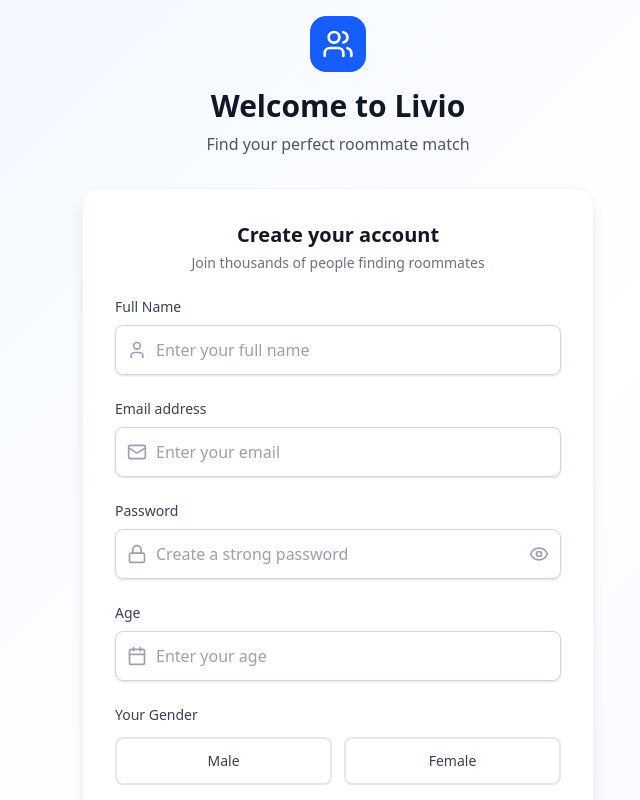
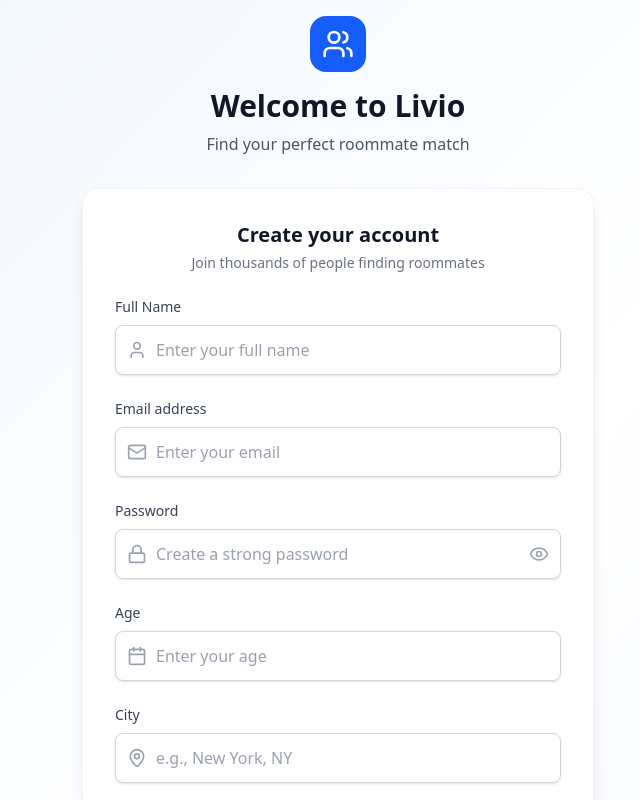
Before and after one commit to shourya-r/Livio, a React (Vite) app in the folder client/: page /auth in a window 1280 px wide. Shown: the top 800 px of the page, without its empty margins (302-942 px from the left). Built offline with nearby package versions, Linux system fonts and the light colour scheme; no server answers.

Commit message:
Add location to profile

```diff
--- a/client/src/components/Sidebar.jsx
+++ b/client/src/components/Sidebar.jsx
@@ -72,6 +72,11 @@ const Sidebar = () => {
                           <h3 className="font-bold text-gray-900 group-hover:text-blue-700 transition-colors duration-200">
                             {match.name}
                           </h3>
+                          {match.location && (
+                            <p className="text-sm text-gray-600 mt-1">
+                              📍 {match.location}
+                            </p>
+                          )}
                         </div>
                         <div className="opacity-0 group-hover:opacity-100 transition-opacity duration-200">
                           <MessageCircle className="w-5 h-5 text-blue-500" />
--- a/client/src/components/SignupForm.jsx
+++ b/client/src/components/SignupForm.jsx
@@ -1,6 +1,6 @@
 import React, { useState } from "react";
 import { useAuthStore } from "../store/useAuthStore";
-import { User, Mail, Lock, Calendar, Users, Eye, EyeOff } from "lucide-react";
+import { User, Mail, Lock, Calendar, Users, Eye, EyeOff, MapPin } from "lucide-react";
 
 const SignupForm = () => {
   const [name, setName] = useState("");
@@ -8,6 +8,7 @@ const SignupForm = () => {
   const [password, setPassword] = useState("");
   const [gender, setGender] = useState("");
   const [age, setAge] = useState("");
+  const [location, setLocation] = useState("");
   const [genderPreference, setGenderPreference] = useState("");
   const [showPassword, setShowPassword] = useState(false);
 
@@ -18,7 +19,7 @@ const SignupForm = () => {
       className="space-y-6"
       onSubmit={(e) => {
         e.preventDefault();
-        signup({ name, email, password, age, gender, genderPreference });
+        signup({ name, email, password, age, gender, genderPreference, location });
       }}
     >
       {/* NAME */}
@@ -132,6 +133,31 @@ const SignupForm = () => {
             max="120"
             className="block w-full pl-10 pr-3 py-3 border border-gray-300 rounded-lg shadow-sm placeholder-gray-400 focus:outline-none focus:ring-2 focus:ring-blue-500 focus:border-blue-500 transition-colors duration-200"
             placeholder="Enter your age"
+          />
+        </div>
+      </div>
+
+      {/* LOCATION */}
+      <div>
+        <label
+          htmlFor="location"
+          className="block text-sm font-medium text-gray-700 mb-2"
+        >
+          City
+        </label>
+        <div className="relative">
+          <div className="absolute inset-y-0 left-0 pl-3 flex items-center pointer-events-none">
+            <MapPin className="h-5 w-5 text-gray-400" />
+          </div>
+          <input
+            id="location"
+            name="location"
+            type="text"
+            required
+            value={location}
+            onChange={(e) => setLocation(e.target.value)}
+            className="block w-full pl-10 pr-3 py-3 border border-gray-300 rounded-lg shadow-sm placeholder-gray-400 focus:outline-none focus:ring-2 focus:ring-blue-500 focus:border-blue-500 transition-colors duration-200"
+            placeholder="e.g., New York, NY"
           />
         </div>
       </div>
--- a/client/src/components/SwipeArea.jsx
+++ b/client/src/components/SwipeArea.jsx
@@ -64,7 +64,7 @@ const SwipeArea = () => {
                     <MapPin className="w-4 h-4 text-white" />
                   </div>
                   <span className="text-sm font-medium">
-                    Looking for roommates
+                    {user.location ? `Looking for roommates in ${user.location}` : "Looking for roommates"}
                   </span>
                 </div>
 
--- a/client/src/pages/ChatPage.jsx
+++ b/client/src/pages/ChatPage.jsx
@@ -100,7 +100,14 @@ const ChatPage = () => {
             className="w-12 h-12 object-cover rounded-full mr-4 border-2 border-blue-300 shadow-md"
             alt={`${match.name}'s profile picture`}
           />
-          <h2 className="text-xl font-bold text-blue-600">{match.name}</h2>
+          <div>
+            <h2 className="text-xl font-bold text-blue-600">{match.name}</h2>
+            {match.location && (
+              <p className="text-sm text-gray-600 mt-1">
+                📍 {match.location}
+              </p>
+            )}
+          </div>
         </div>
 
         {/* Messages Area */}
--- a/client/src/pages/ProfilePage.jsx
+++ b/client/src/pages/ProfilePage.jsx
@@ -9,6 +9,7 @@ const ProfilePage = () => {
   const [name, setName] = useState(authUser?.name || "");
   const [age, setAge] = useState(authUser?.age || "");
   const [bio, setBio] = useState(authUser?.bio || "");
+  const [location, setLocation] = useState(authUser?.location || "");
   const [gender, setGender] = useState(authUser.gender || "");
   const [genderPreference, setGenderPreference] = useState(
     authUser.genderPreference || []
@@ -21,7 +22,7 @@ const ProfilePage = () => {
 
   const handleSubmit = async (e) => {
     e.preventDefault();
-    updateProfile({ name, bio, age, gender, genderPreference, image });
+    updateProfile({ name, bio, age, gender, genderPreference, image, location });
   };
 
   const handleImageChange = (e) => {
@@ -161,6 +162,27 @@ const ProfilePage = () => {
                 </div>
               </div>
 
+              {/* LOCATION */}
+              <div>
+                <label
+                  htmlFor="location"
+                  className="block text-sm font-medium text-gray-700"
+                >
+                  City
+                </label>
+                <div className="mt-1">
+                  <input
+                    id="location"
+                    name="location"
+                    type="text"
+                    placeholder="e.g., New York, NY"
+                    value={location}
+                    onChange={(e) => setLocation(e.target.value)}
+                    className="appearance-none block w-full px-3 py-2 border border-gray-300 rounded-md shadow-sm placeholder-gray-400 focus:outline-none focus:ring-blue-500 focus:border-blue-500 sm:text-sm"
+                  />
+                </div>
+              </div>
+
               <div>
                 <label className="block text-sm font-medium text-gray-700">
                   Cover Image
--- a/client/src/store/useUserStore.js
+++ b/client/src/store/useUserStore.js
@@ -1,6 +1,7 @@
 import { create } from "zustand";
 import { axiosInstance } from "../lib/axios";
 import toast from "react-hot-toast";
+import { useAuthStore } from "./useAuthStore";
 
 export const useUserStore = create((set) => ({
   loading: false,
@@ -8,8 +9,12 @@ export const useUserStore = create((set) => ({
   updateProfile: async (data) => {
     try {
       set({ loading: true });
-      await axiosInstance.put("/users/update", data);
+      const response = await axiosInstance.put("/users/update", data);
       toast.success("Profile updated successfully!");
+
+      // Update the auth user data with the new profile information
+      const { checkAuth } = useAuthStore.getState();
+      await checkAuth();
     } catch (error) {
       toast.error(
         error.response?.data?.message ||
```
Also changed, not shown: 2 other files (tests, documents, lock files or other folders).
